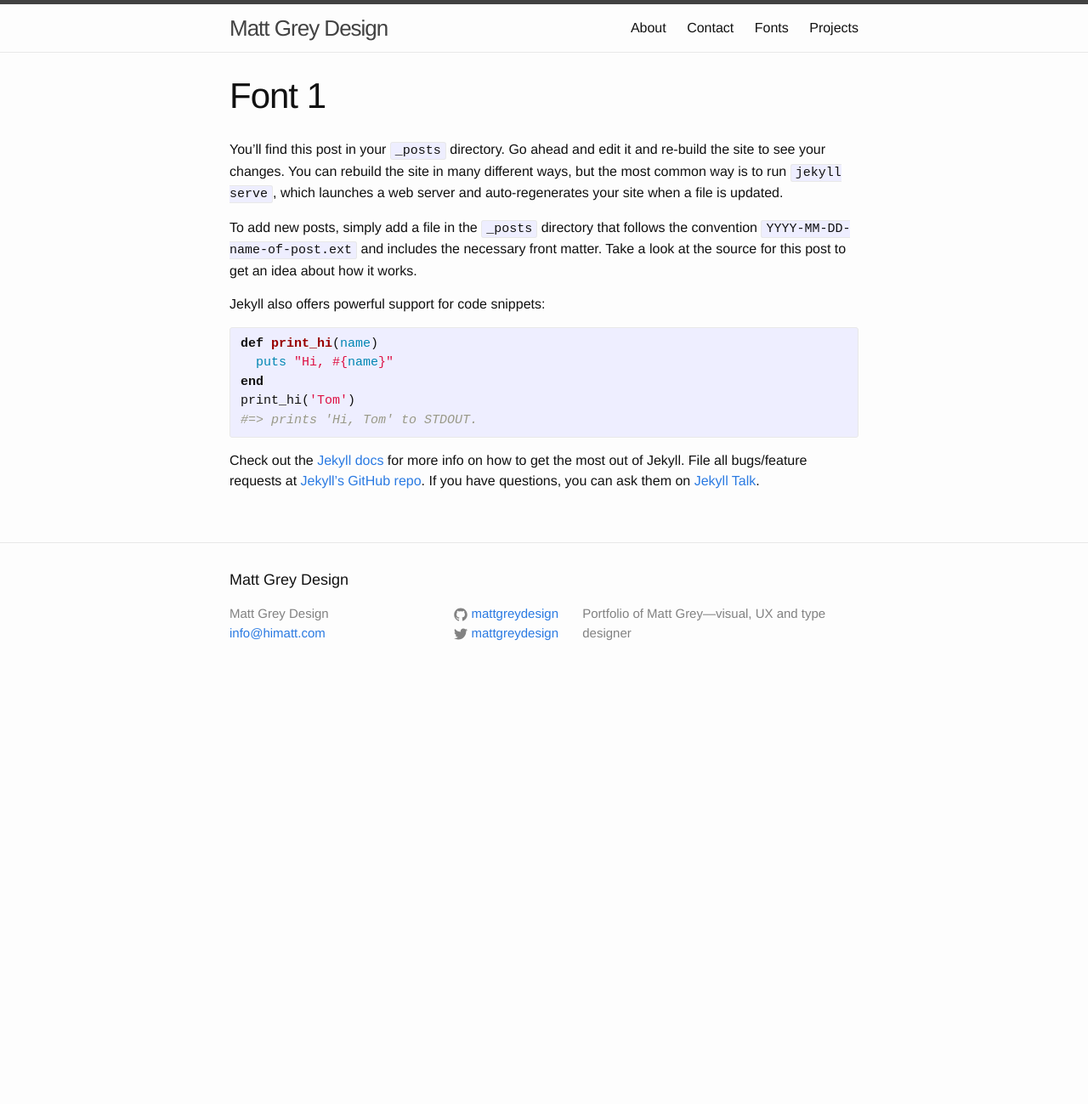
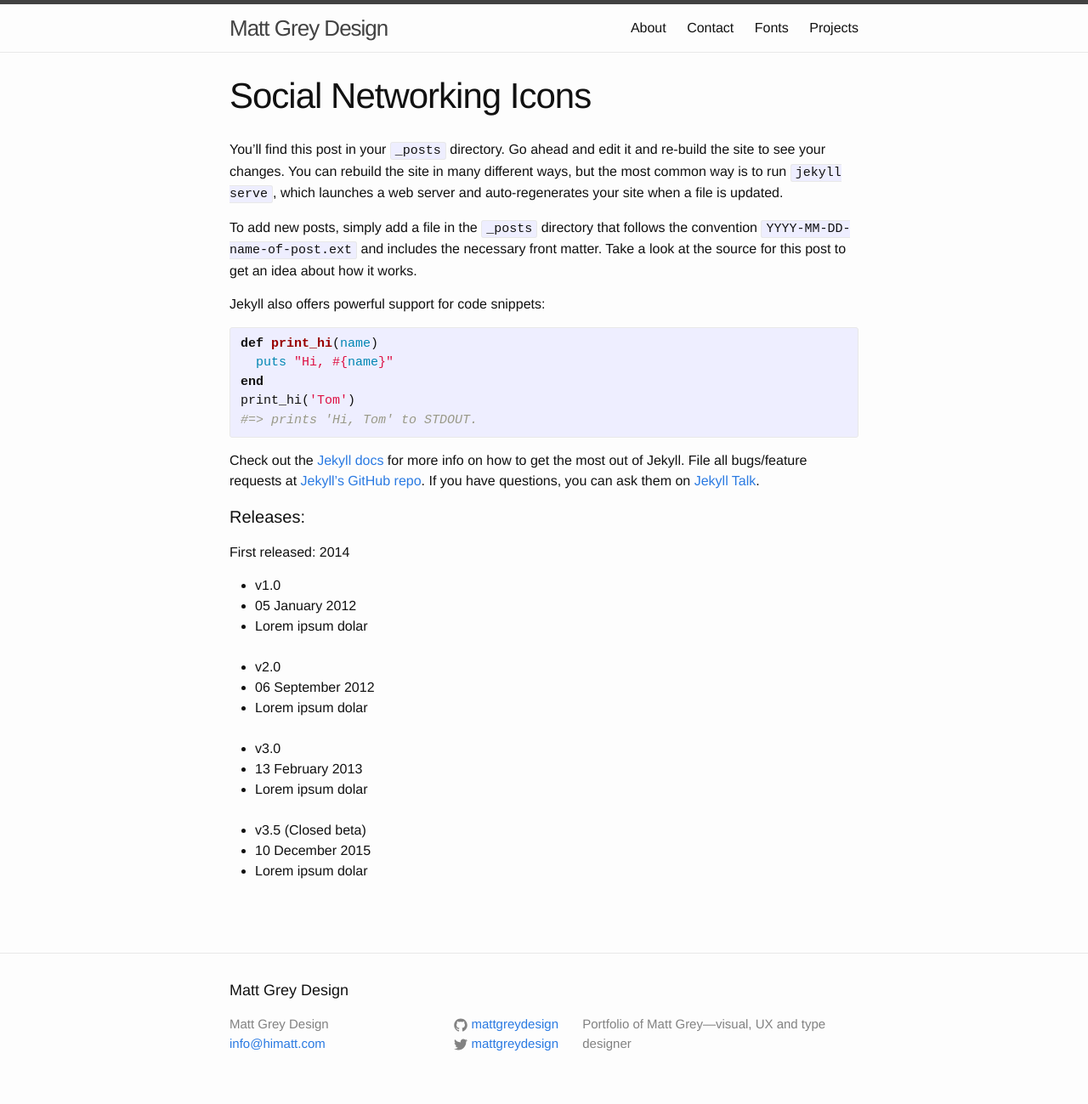
Before and after one commit to MattGreyDesign/himatt.com, a Jekyll site: the page built from _fonts/pwelcome-to-jekyll.md, in a window 1280 px wide. Shown: the whole page at 85% size. Built offline with Jekyll 4.4.1, drawn with Linux system fonts in a browser that asks for light colours; before the commit the page ends 900 px from its top, so only the background shows below that.

```diff
--- a/_config.yml
+++ b/_config.yml
@@ -12,12 +12,18 @@ description: > # this means to ignore newlines until "baseurl:"
   Portfolio of Matt Grey&mdash;visual, UX and type designer
 baseurl: "" # the subpath of your site, e.g. /blog
 url: "http://himatt.com" # the base hostname & protocol for your site
+timezone: Europe/London
 twitter_username: mattgreydesign
 github_username:  mattgreydesign
 
 # Build settings
 markdown: kramdown
 
+# Sass output
+sass:
+  style: compressed
+
+# Configure site collections
 collections:
   projects:
     output: true
@@ -25,3 +31,23 @@ collections:
   fonts:
     output: true
     permalink: /fonts/:path/
+
+# Set default post types
+
+# defaults:
+#   -
+#     scope:
+#       path: "projects"
+#       type: "pages"
+#     values:
+#       layout: "project"
+#       author: "Matt"
+#       category: "project"
+#   -
+#     scope:
+#       path: "fonts"
+#       type: "pages"
+#     values:
+#       layout: "font"
+#       author: "Matt"
+#       category: "font"
--- a/_fonts/welcome-to-jekyll.md
+++ b/_fonts/pwelcome-to-jekyll.md
@@ -1,9 +1,43 @@
 ---
 layout: page
-title:  "Font 1"
-date:   2016-03-18 14:18:48 +0000
-categories: on sale
+published: true
+title:  "Social Networking Icons"
+categories: on sale, icons
+
+thumbnail: ""
+
+vendors:
+  - title: "Myfonts"
+    licence: "Webfont & Desktop"
+    url: "https://www.myfonts.com/fonts/matt-grey/social-networking-icons/"
+
+  - title: "Fontspring"
+    licence: "Webfont & Desktop"
+    url: "https://www.fontspring.com/fonts/matt-grey-design/social-networking-icons"
+
+  - title: "Fontspring"
+    licence: "Free trial"
+    url: "http://www.fontspace.com/matt-grey-design/social-networking-icons"
+
+initial_release: 2014
+
+releases:
+  - version: v1.0
+    date: 05 January 2012
+    details: Lorem ipsum dolar
+  - version: v2.0
+    date: 06 September 2012
+    details: Lorem ipsum dolar
+  - version: v3.0
+    date: 13 February 2013
+    details: Lorem ipsum dolar
+  - version: v3.5 (Closed beta)
+    date: 10 December 2015
+    details: Lorem ipsum dolar
+
 ---
+
+
 You’ll find this post in your `_posts` directory. Go ahead and edit it and re-build the site to see your changes. You can rebuild the site in many different ways, but the most common way is to run `jekyll serve`, which launches a web server and auto-regenerates your site when a file is updated.
 
 To add new posts, simply add a file in the `_posts` directory that follows the convention `YYYY-MM-DD-name-of-post.ext` and includes the necessary front matter. Take a look at the source for this post to get an idea about how it works.
@@ -23,3 +57,17 @@ Check out the [Jekyll docs][jekyll-docs] for more info on how to get the most ou
 [jekyll-docs]: http://jekyllrb.com/docs/home
 [jekyll-gh]:   https://github.com/jekyll/jekyll
 [jekyll-talk]: https://talk.jekyllrb.com/
+
+
+<h4>Releases:</h4>
+
+<p>First released: {{ page.initial_release }}</p>
+
+<ul>
+{% for release in page.releases %}
+  <li>{{ release.version }}</li>
+  <li>{{ release.date }}</li>
+  <li>{{ release.details }}</li>
+  <br>
+{% endfor %}
+</ul>
```
Also changed, not shown: _projects/starta-space.md (renamed from _projects/welcome-to-jekyll.md, +8 -2 lines).
